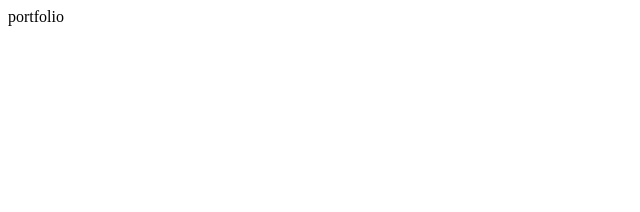
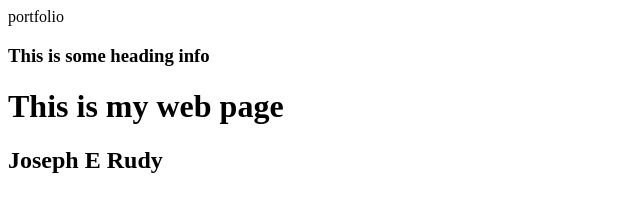
Before and after one commit to jr4boc01/jr4boc01.github.io, a plain HTML site: page index.html in a window 1280 px wide. Shown: the whole page, without its empty margins (0-640 px from the left). Drawn offline with Linux system fonts and the light colour scheme.

Commit message:
second commit

```diff
--- /dev/null
+++ b/Style.css
@@ -0,0 +1 @@
+Style.css
--- a/index.html
+++ b/index.html
@@ -1 +1,24 @@
 portfolio
+<!DOCTYPE html>
+<html>
+<head>
+	<title>Joe Rudy Portfolio</title>
+</head>
+<body>
+<header>
+	<section>
+		<article>
+			<h1>This is some heading info</h1>
+		</article>
+	</section>
+	<h1>This is my web page</h1>
+</header>
+<main>
+	<section>
+		<h1>Joseph E Rudy</h1>
+	</section>
+
+</main>
+
+</body>
+</html>
```
Also changed, not shown: Layout.css (added).
